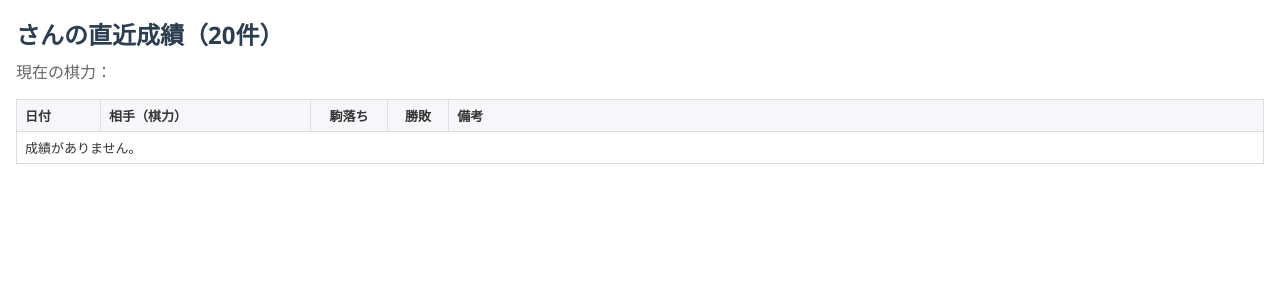
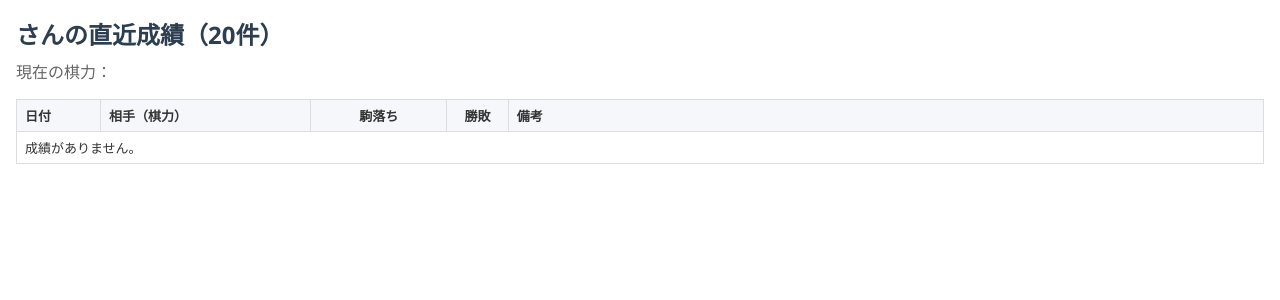
Before and after one commit to katono-m/taikyoku-app, a Flask app: template templates/member_recent.html in a window 1280 px wide. Shown: the top 300 px of the page. Run offline with Flask 3, Linux system fonts and the light colour scheme; the template is opened without the code that fills it, so the values that code supplies are empty; the visitor is signed in with stand-in values (Sample User, id 1); data comes from the database, SQL or seed files in the repository; some libraries are stand-ins or nearby versions.

Commit message:
駒落ち欄横幅拡大

```diff
--- a/templates/member_recent.html
+++ b/templates/member_recent.html
@@ -22,7 +22,7 @@
     /* ▼ 列ごとの幅（必要に応じて微調整OK） */
     .col-date     { width: 9ch;  white-space: nowrap; }
     .col-opponent { width: 26ch; white-space: nowrap; overflow: hidden; text-overflow: ellipsis; }
-    .col-handicap { width: 8ch;  white-space: nowrap; text-align: center; }
+    .col-handicap { width: 16ch;  white-space: nowrap; text-align: center; }
     .col-result   { width: 6ch;  white-space: nowrap; text-align: center; }
     .col-note     { /* 備考は可変でOK */ }
 
```
